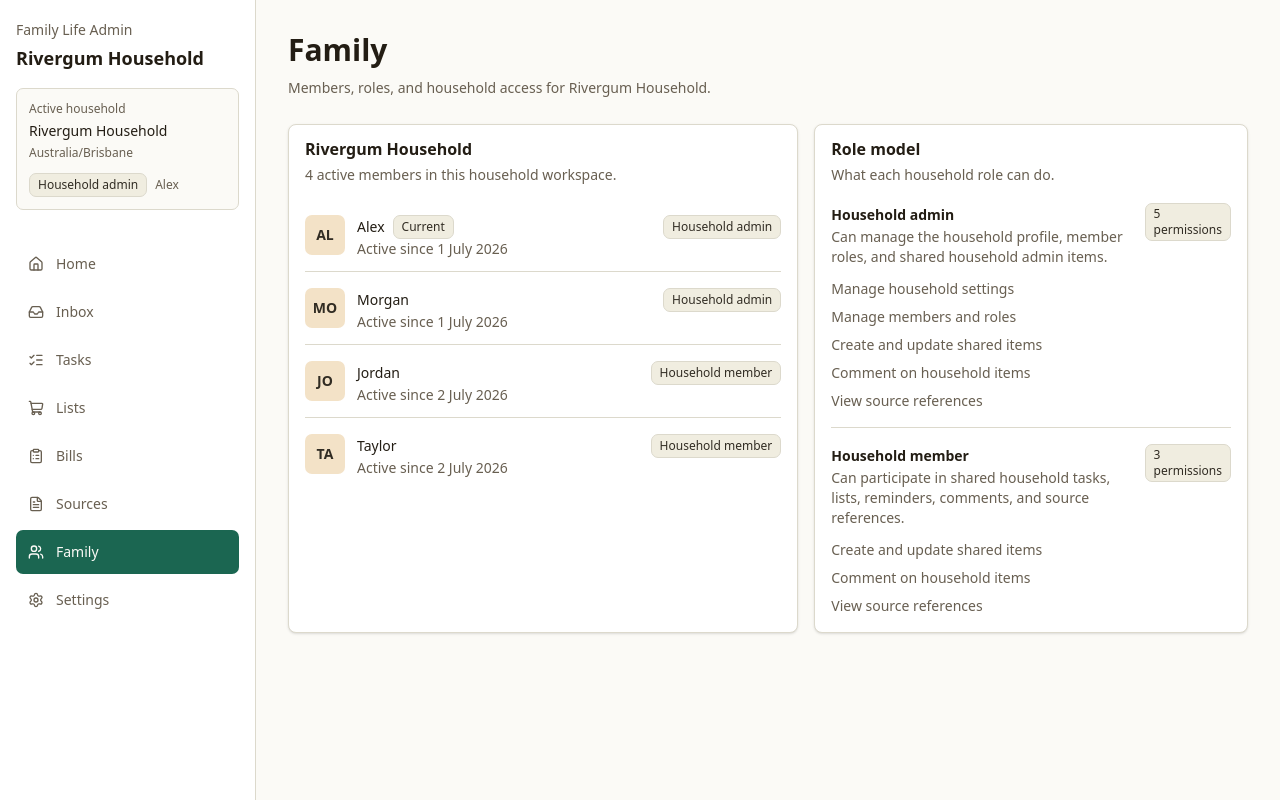
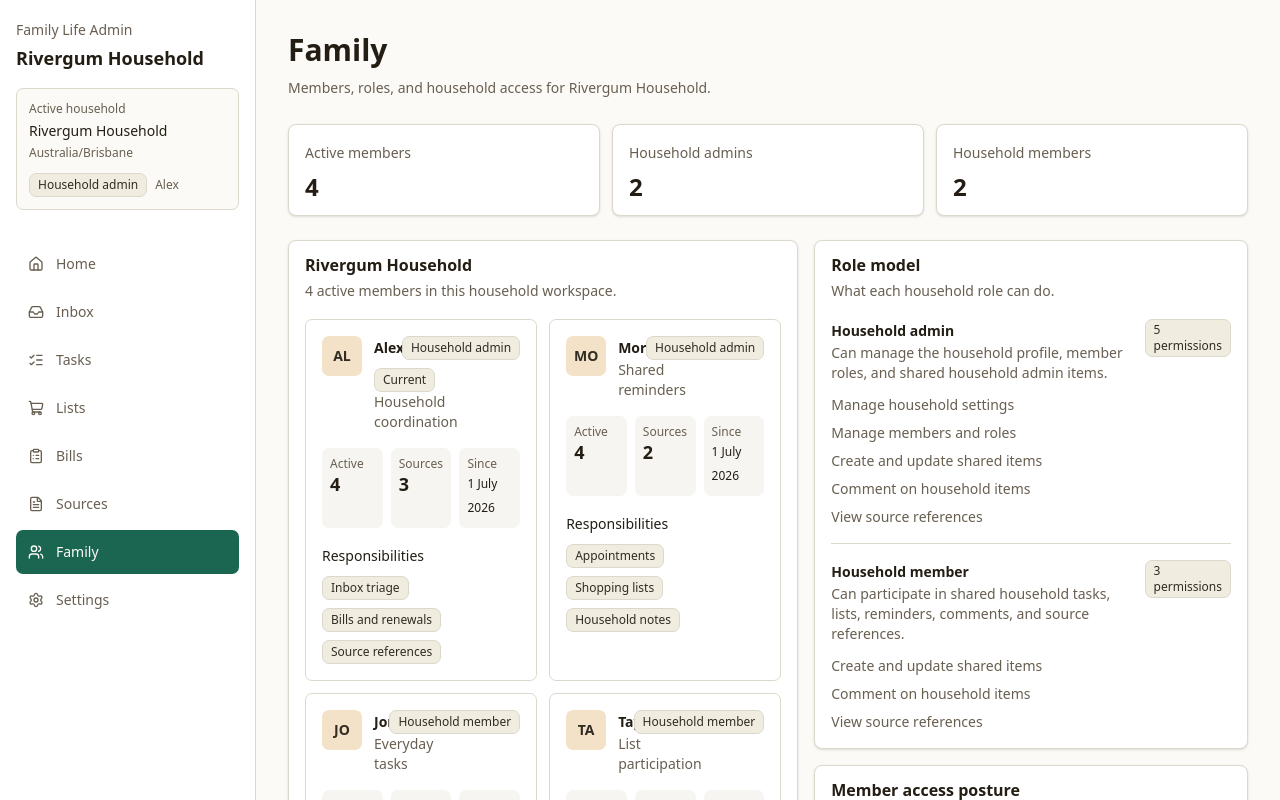
Before and after one commit to LatinMaestro/Life-Admin, a Next.js app: page /family in a window 1280 px wide. Shown: the top 800 px of the page. Built offline with nearby package versions, Linux system fonts and the light colour scheme.

Commit message:
Deepen static family workspace view
Deepen static family workspace view

- Add static member focus and responsibility metadata
- Expand Family page with member workload cards from household-scoped demo records
- Preserve static-only architecture with no auth, invites, or persistence

```diff
--- a/src/app/family/page.tsx
+++ b/src/app/family/page.tsx
@@ -1,6 +1,14 @@
 import { Badge } from "@/components/ui/badge";
 import { Card, CardContent, CardDescription, CardHeader, CardTitle } from "@/components/ui/card";
 import { PageHeader } from "@/components/page-header";
+import {
+  getCurrentHouseholdBillReminders,
+  getCurrentHouseholdInboxItems,
+  getCurrentHouseholdReminders,
+  getCurrentHouseholdShoppingLists,
+  getCurrentHouseholdSourceReferences,
+  getCurrentHouseholdTasks,
+} from "@/lib/demo-data";
 import {
   getCurrentHousehold,
   getCurrentHouseholdMembers,
@@ -8,6 +16,7 @@ import {
   getHouseholdRoleDefinitions,
   getRoleCapabilityLabel,
   getRoleLabel,
+  type HouseholdMember,
 } from "@/lib/household";
 
 function formatJoinedDate(value: string) {
@@ -19,11 +28,27 @@ function formatJoinedDate(value: string) {
   }).format(new Date(value));
 }
 
+function getMemberWorkload(member: HouseholdMember) {
+  const tasks = getCurrentHouseholdTasks().filter((task) => task.assignedMemberId === member.id && task.status === "Open").length;
+  const reminders = getCurrentHouseholdReminders().filter((reminder) => reminder.assignedMemberId === member.id).length;
+  const bills = getCurrentHouseholdBillReminders().filter((bill) => bill.assignedMemberId === member.id).length;
+  const inbox = getCurrentHouseholdInboxItems().filter((item) => item.assignedMemberId === member.id).length;
+  const shopping = getCurrentHouseholdShoppingLists().reduce(
+    (total, list) => total + list.items.filter((item) => !item.checked && (item.assignedMemberId ?? item.createdByMemberId) === member.id).length,
+    0,
+  );
+  const sources = getCurrentHouseholdSourceReferences().filter((source) => source.createdByMemberId === member.id).length;
+
+  return { tasks, reminders, bills, inbox, shopping, sources };
+}
+
 export default function FamilyPage() {
   const household = getCurrentHousehold();
   const currentMember = getCurrentMember();
   const familyMembers = getCurrentHouseholdMembers();
   const roleDefinitions = getHouseholdRoleDefinitions();
+  const admins = familyMembers.filter((member) => member.role === "household_admin");
+  const members = familyMembers.filter((member) => member.role === "household_member");
 
   return (
     <>
@@ -32,40 +57,88 @@ export default function FamilyPage() {
         description={`Members, roles, and household access for ${household.name}.`}
       />
 
-      <div className="grid gap-4 lg:grid-cols-[1fr_0.85fr]">
+      <section className="grid gap-3 sm:grid-cols-3">
+        <Card>
+          <CardHeader className="pb-3">
+            <CardDescription>Active members</CardDescription>
+            <CardTitle className="text-2xl">{familyMembers.length}</CardTitle>
+          </CardHeader>
+        </Card>
+        <Card>
+          <CardHeader className="pb-3">
+            <CardDescription>Household admins</CardDescription>
+            <CardTitle className="text-2xl">{admins.length}</CardTitle>
+          </CardHeader>
+        </Card>
+        <Card>
+          <CardHeader className="pb-3">
+            <CardDescription>Household members</CardDescription>
+            <CardTitle className="text-2xl">{members.length}</CardTitle>
+          </CardHeader>
+        </Card>
+      </section>
+
+      <div className="mt-6 grid gap-4 lg:grid-cols-[1fr_0.85fr]">
         <Card>
           <CardHeader>
             <CardTitle>{household.name}</CardTitle>
             <CardDescription>{familyMembers.length} active members in this household workspace.</CardDescription>
           </CardHeader>
           <CardContent>
-            <div className="space-y-1">
-              {familyMembers.map((member) => (
-                <div
-                  key={member.id}
-                  className="flex min-h-16 items-start justify-between gap-3 border-b py-3 last:border-b-0"
-                >
+            <div className="grid gap-3 xl:grid-cols-2">
+              {familyMembers.map((member) => {
+                const workload = getMemberWorkload(member);
+                const activeTotal = workload.tasks + workload.reminders + workload.bills + workload.inbox + workload.shopping;
+
+                return (
+                  <article key={member.id} className="rounded-md border p-4">
+                    <div className="flex items-start justify-between gap-3">
                       <div className="flex min-w-0 gap-3">
                         <div className="flex h-10 w-10 shrink-0 items-center justify-center rounded-md bg-accent text-sm font-semibold text-accent-foreground">
                           {member.initials}
                         </div>
                         <div className="min-w-0">
                           <div className="flex flex-wrap items-center gap-2">
-                        <p className="text-sm font-medium leading-6">{member.displayName}</p>
+                            <h2 className="text-sm font-semibold leading-6">{member.displayName}</h2>
                             {member.id === currentMember.id ? <Badge>Current</Badge> : null}
                           </div>
-                      <p className="text-sm leading-5 text-muted-foreground">
-                        Active since {formatJoinedDate(member.joinedAt)}
-                      </p>
+                          <p className="text-sm leading-5 text-muted-foreground">{member.focusLabel}</p>
                         </div>
                       </div>
                       <Badge className="shrink-0">{getRoleLabel(member.role)}</Badge>
                     </div>
+
+                    <dl className="mt-4 grid grid-cols-3 gap-2 text-sm">
+                      <div className="rounded-md bg-muted/50 p-2">
+                        <dt className="text-xs text-muted-foreground">Active</dt>
+                        <dd className="text-lg font-semibold leading-6">{activeTotal}</dd>
+                      </div>
+                      <div className="rounded-md bg-muted/50 p-2">
+                        <dt className="text-xs text-muted-foreground">Sources</dt>
+                        <dd className="text-lg font-semibold leading-6">{workload.sources}</dd>
+                      </div>
+                      <div className="rounded-md bg-muted/50 p-2">
+                        <dt className="text-xs text-muted-foreground">Since</dt>
+                        <dd className="text-xs font-medium leading-6">{formatJoinedDate(member.joinedAt)}</dd>
+                      </div>
+                    </dl>
+
+                    <div className="mt-4">
+                      <p className="text-sm font-medium leading-6">Responsibilities</p>
+                      <div className="mt-2 flex flex-wrap gap-2">
+                        {member.responsibilities.map((responsibility) => (
+                          <Badge key={responsibility}>{responsibility}</Badge>
                         ))}
+                      </div>
+                    </div>
+                  </article>
+                );
+              })}
             </div>
           </CardContent>
         </Card>
 
+        <div className="space-y-4">
           <Card>
             <CardHeader>
               <CardTitle>Role model</CardTitle>
@@ -92,6 +165,24 @@ export default function FamilyPage() {
               ))}
             </CardContent>
           </Card>
+
+          <Card>
+            <CardHeader>
+              <CardTitle>Member access posture</CardTitle>
+              <CardDescription>Static MVP access display before production authentication is approved.</CardDescription>
+            </CardHeader>
+            <CardContent className="grid gap-3">
+              <div className="rounded-md border p-3">
+                <p className="text-sm font-semibold leading-6">Household scoped</p>
+                <p className="text-sm leading-5 text-muted-foreground">Every member and visible workload belongs to {household.name}.</p>
+              </div>
+              <div className="rounded-md border p-3">
+                <p className="text-sm font-semibold leading-6">Role ready</p>
+                <p className="text-sm leading-5 text-muted-foreground">Admin and member roles are represented for future enforcement, without implementing login or invites.</p>
+              </div>
+            </CardContent>
+          </Card>
+        </div>
       </div>
     </>
   );
--- a/src/lib/household.ts
+++ b/src/lib/household.ts
@@ -23,6 +23,8 @@ export interface HouseholdMember {
   role: HouseholdRole;
   status: "active";
   initials: string;
+  focusLabel: string;
+  responsibilities: string[];
   joinedAt: string;
 }
 
@@ -78,6 +80,8 @@ const householdMembers: HouseholdMember[] = [
     role: "household_admin",
     status: "active",
     initials: "AL",
+    focusLabel: "Household coordination",
+    responsibilities: ["Inbox triage", "Bills and renewals", "Source references"],
     joinedAt: "2026-07-01T00:00:00.000Z",
   },
   {
@@ -87,6 +91,8 @@ const householdMembers: HouseholdMember[] = [
     role: "household_admin",
     status: "active",
     initials: "MO",
+    focusLabel: "Shared reminders",
+    responsibilities: ["Appointments", "Shopping lists", "Household notes"],
     joinedAt: "2026-07-01T00:00:00.000Z",
   },
   {
@@ -96,6 +102,8 @@ const householdMembers: HouseholdMember[] = [
     role: "household_member",
     status: "active",
     initials: "JO",
+    focusLabel: "Everyday tasks",
+    responsibilities: ["Quick tasks", "Home supplies", "Renewal checks"],
     joinedAt: "2026-07-02T00:00:00.000Z",
   },
   {
@@ -105,6 +113,8 @@ const householdMembers: HouseholdMember[] = [
     role: "household_member",
     status: "active",
     initials: "TA",
+    focusLabel: "List participation",
+    responsibilities: ["Shopping updates", "Personal tasks", "Household comments"],
     joinedAt: "2026-07-02T00:00:00.000Z",
   },
 ];
```
Lines whose indentation alone changed are shown as unchanged.
